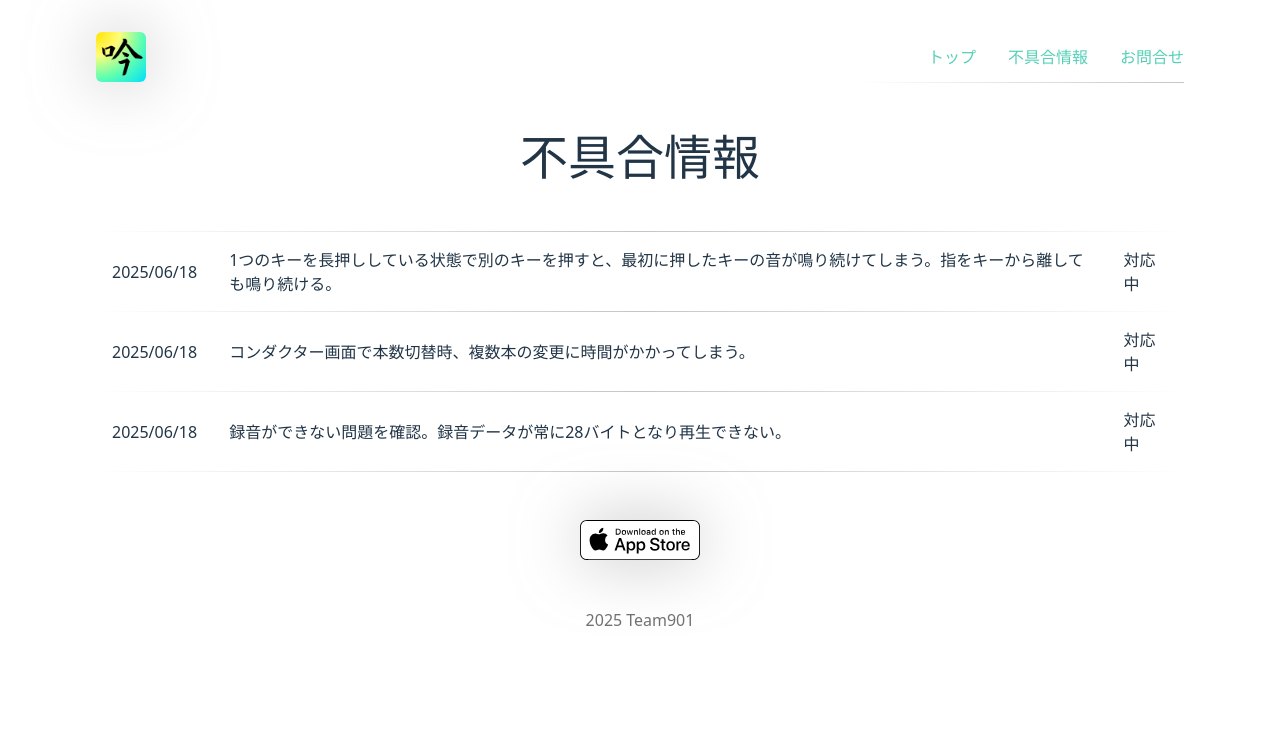
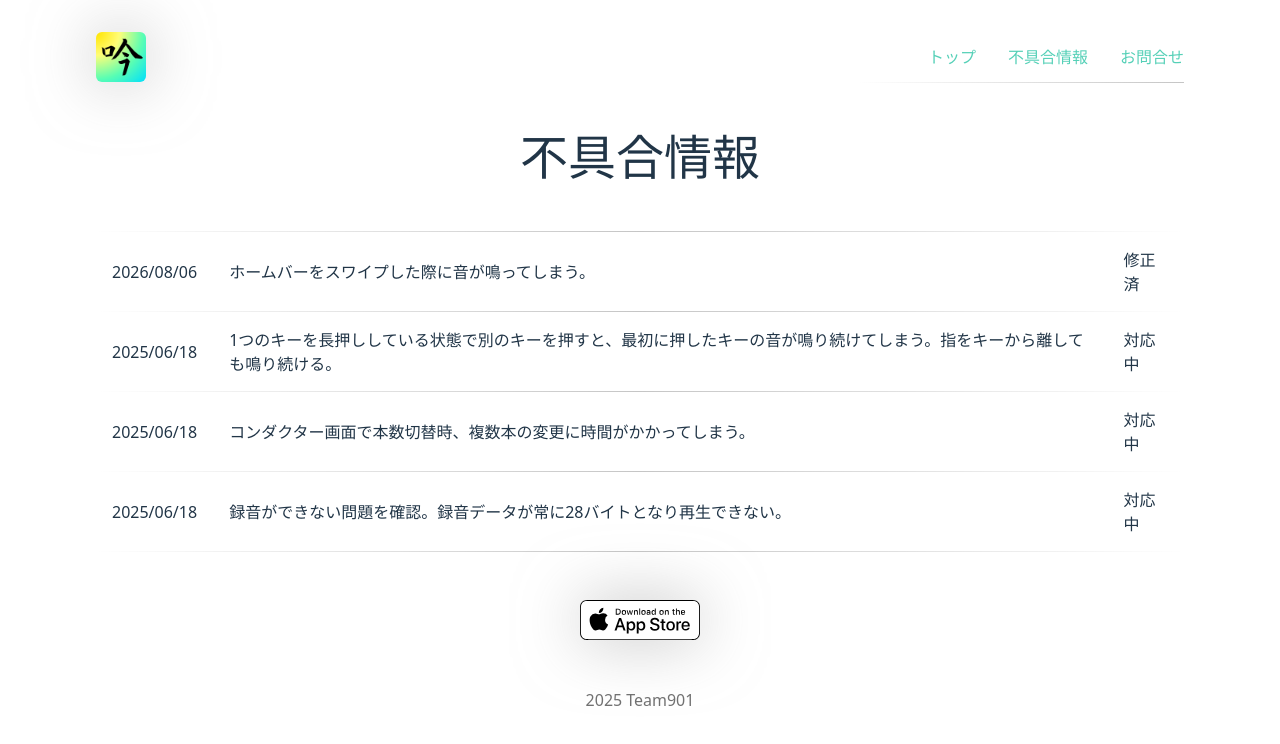
Before and after one commit to fortia1101/ConductorApp-HP, a React (Vite) app: page /#/problems in a window 1280 px wide. Shown: the top 744 px of the page. Built offline with nearby package versions, Linux system fonts and the light colour scheme.

Commit message:
add: 不具合を1件追加

```diff
--- a/src/views/Problems.tsx
+++ b/src/views/Problems.tsx
@@ -7,6 +7,11 @@ const Problems: React.FC = () => {
             <div className="my-12">
                 <Table
                     tableItems={[
+                        {
+                            date: "2026/08/06",
+                            text1: "ホームバーをスワイプした際に音が鳴ってしまう。",
+                            text2: "修正済",
+                        },
                         {
                             date: "2025/06/18",
                             text1: "1つのキーを長押ししている状態で別のキーを押すと、最初に押したキーの音が鳴り続けてしまう。指をキーから離しても鳴り続ける。",
```
